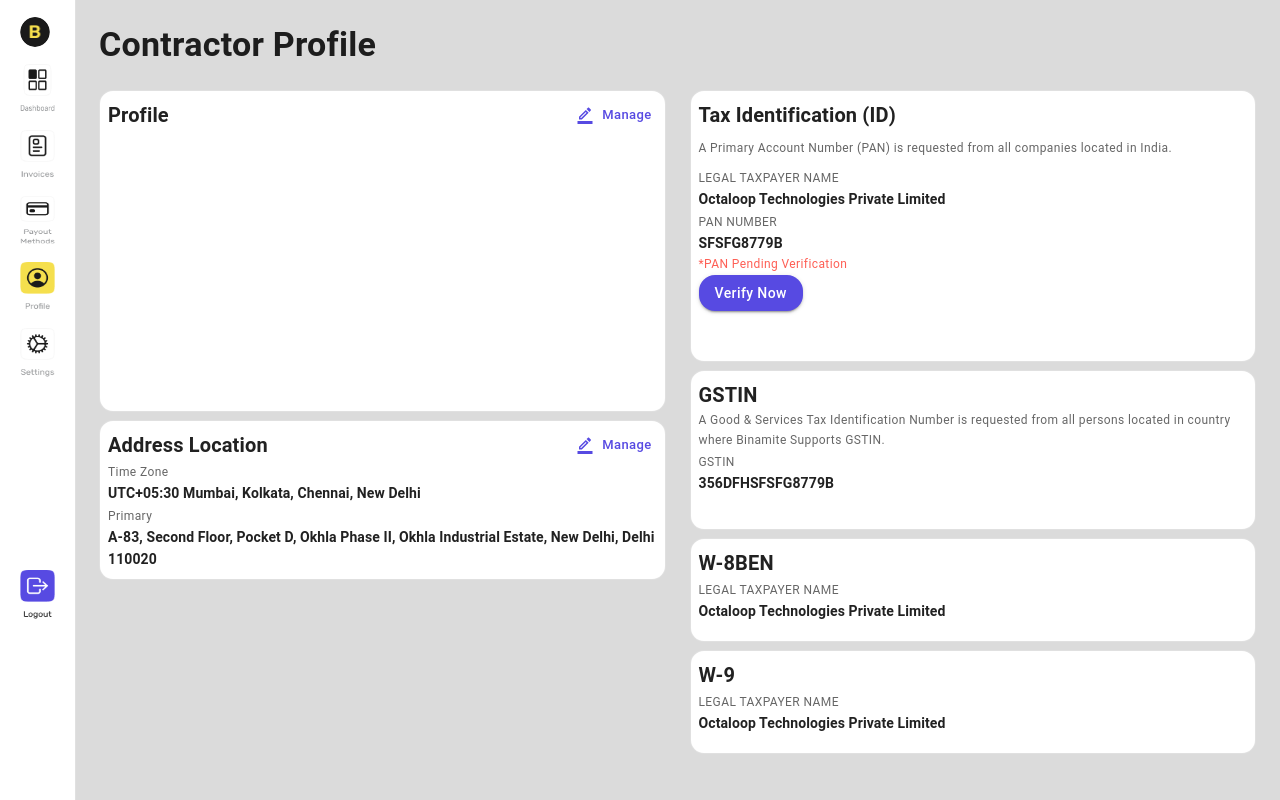
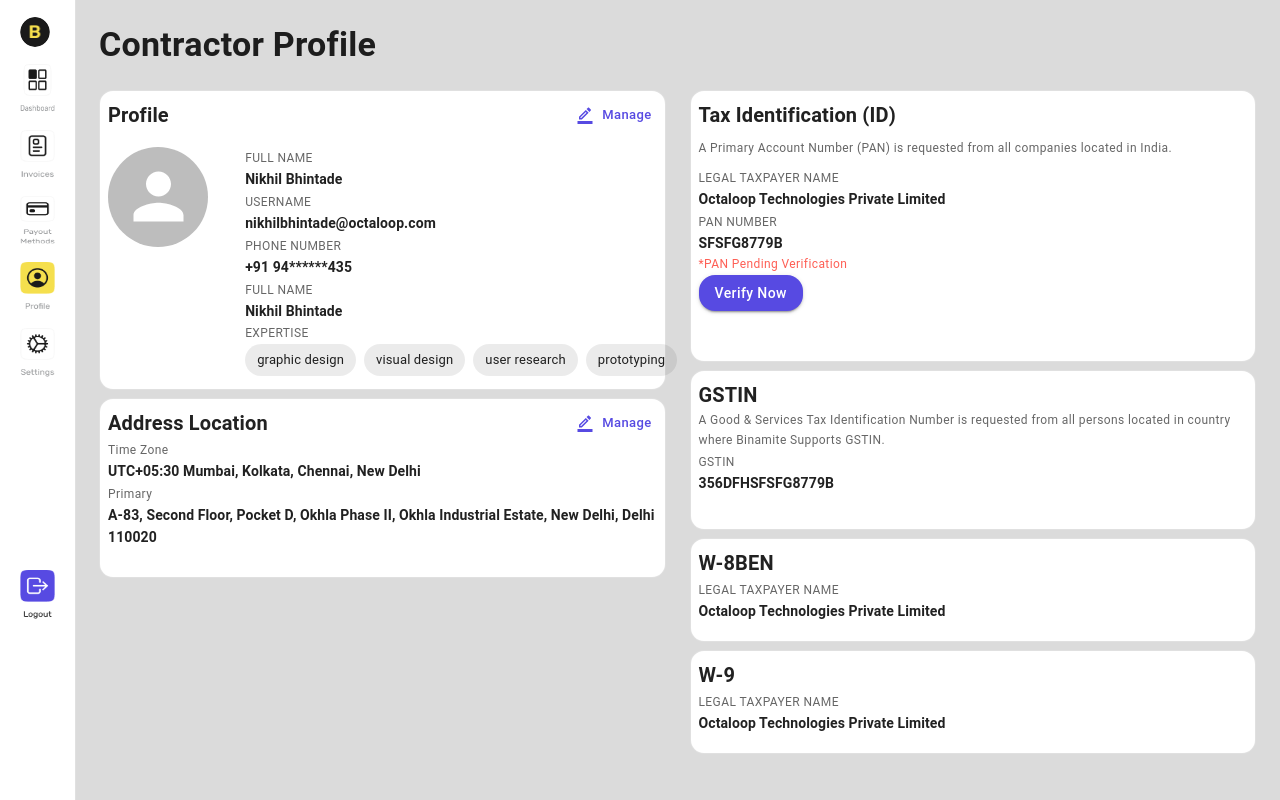
Before and after one commit to 100ngramjit/octaloop-task, a React (Create React App) app: page /dashboard in a window 1280 px wide. Built offline with nearby package versions, Linux system fonts and the light colour scheme.

Commit message:
dummy data filled in dashboard

```diff
--- a/src/components/DashBoardContent.js
+++ b/src/components/DashBoardContent.js
@@ -1,6 +1,15 @@
 import React from "react";
 import { styled } from "@mui/material/styles";
-import { Box, Grid, Typography, Paper, Button } from "@mui/material";
+import {
+  Box,
+  Grid,
+  Typography,
+  Paper,
+  Button,
+  Avatar,
+  Stack,
+  Chip,
+} from "@mui/material";
 import BorderColorOutlinedIcon from "@mui/icons-material/BorderColorOutlined";
 
 const Item = styled(Paper)(({ theme }) => ({
@@ -28,7 +37,7 @@
               columnSpacing={{ xs: 1, sm: 2, md: 3 }}
             >
               <Grid item xs={12}>
-                <Item elevation={0} variant="outlined" sx={{ height: "322px" }}>
+                <Item elevation={0} variant="outlined" sx={{ height: "300px" }}>
                   <Box
                     sx={{
                       display: "flex",
@@ -51,10 +60,50 @@
                       Manage
                     </Button>
                   </Box>
+                  <Grid container sx={{ mt: 2 }}>
+                    <Grid item xs={3}>
+                      <Avatar alt="John Doe" sx={{ height: 100, width: 100 }} />
+                    </Grid>
+                    <Grid item xs={9}>
+                      <Typography variant="caption" color="text.secondary">
+                        FULL NAME
+                      </Typography>
+                      <Typography variant="subtitle2" sx={{ fontWeight: 600 }}>
+                        Nikhil Bhintade
+                      </Typography>
+                      <Typography variant="caption" color="text.secondary">
+                        USERNAME
+                      </Typography>
+                      <Typography variant="subtitle2" sx={{ fontWeight: 600 }}>
+                        nikhilbhintade@octaloop.com
+                      </Typography>{" "}
+                      <Typography variant="caption" color="text.secondary">
+                        PHONE NUMBER
+                      </Typography>
+                      <Typography variant="subtitle2" sx={{ fontWeight: 600 }}>
+                        +91 94******435
+                      </Typography>{" "}
+                      <Typography variant="caption" color="text.secondary">
+                        FULL NAME
+                      </Typography>
+                      <Typography variant="subtitle2" sx={{ fontWeight: 600 }}>
+                        Nikhil Bhintade
+                      </Typography>
+                      <Typography variant="caption" color="text.secondary">
+                        EXPERTISE
+                      </Typography>
+                      <Stack direction="row" spacing={1}>
+                        <Chip label="graphic design" />
+                        <Chip label="visual design" />
+                        <Chip label="user research" />
+                        <Chip label="prototyping" />
+                      </Stack>
+                    </Grid>
+                  </Grid>
                 </Item>
               </Grid>
               <Grid item xs={12}>
-                <Item elevation={0} variant="outlined" sx={{ height: "160px" }}>
+                <Item elevation={0} variant="outlined" sx={{ height: "180px" }}>
                   <Box
                     sx={{
                       display: "flex",
--- a/src/components/LoginCard.js
+++ b/src/components/LoginCard.js
@@ -18,19 +18,32 @@
 const LoginCard = () => {
   const [emailId, setEmailId] = useState("");
   const [userPassword, setUserPassword] = useState("");
+  const [data, setData] = useState({});
   const nav = useNavigate();
-
   const validateUser = async (e) => {
     e.preventDefault();
     nav("/dashboard");
-    // try {
-    //   const response = await axios.post("localhost:4000/signin", {
-    //     email: emailId,
-    //     password: userPassword,
-    //   });
-    // } catch (error) {
-    //   console.log(error);
-    // }
+    try {
+      const response = await axios.post(
+        "http://localhost:4000/api/auth/signin",
+        {
+          email: emailId,
+          password: userPassword,
+        },
+        {
+          headers: {
+            Accept: "application/json",
+            "Content-Type": "application/json",
+          },
+        },
+        {
+          withCredentials: true,
+        }
+      );
+      setData(response);
+    } catch (error) {
+      console.log(error);
+    }
   };
   //   useEffect(() => {
   //     const validateUser = async () => {
```
Also changed, not shown: src/context/UserContext.js (added, +46 -0 lines).
